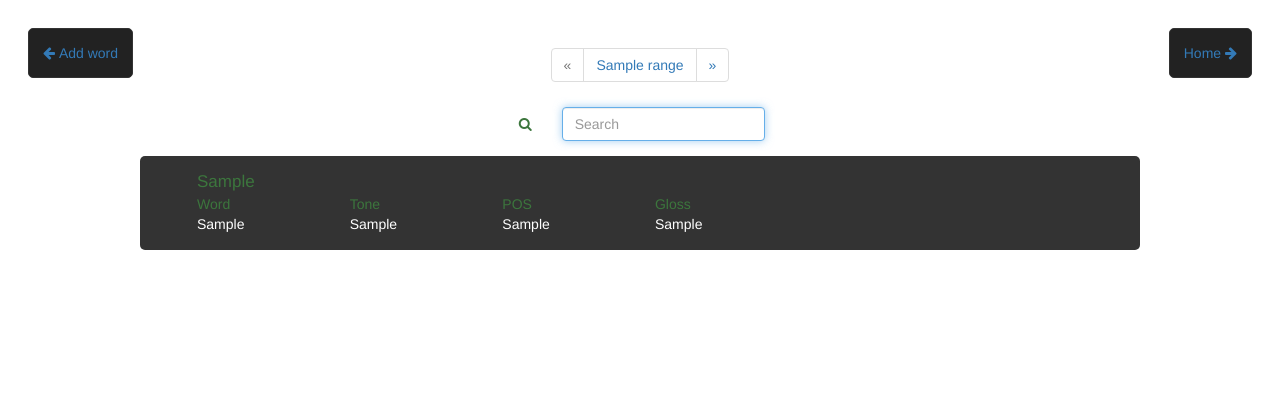
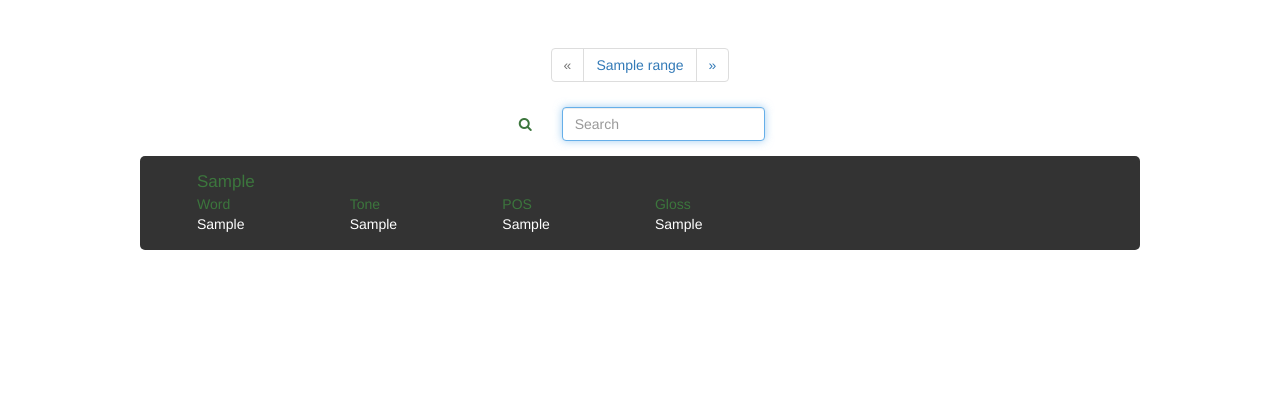
Before and after one commit to Typecraft/ruyankitara, a Django app: template words/templates/words/mywords.html in a window 1280 px wide. Shown: the top 420 px of the page. Run offline with Django 3.2, Linux system fonts and the light colour scheme; tables that the repository leaves empty hold one stand-in row (values such as "Sample post"); the template is opened without the code that fills it: values that come from a table or form of the project are taken from there, most other values are stand-ins (such as "Sample title", 1, 10 or a date in 2020); some libraries are stand-ins or nearby versions.

```diff
--- a/words/static/words/mywords.css
+++ b/words/static/words/mywords.css
@@ -64,6 +64,6 @@
 }
 .search a{
     position: absolute;
-    right: -90px;
-    top: 10px;
+    right: -100px;
+    top: 13px;
 }
--- a/words/templates/words/addword.html
+++ b/words/templates/words/addword.html
@@ -11,7 +11,7 @@
         <a href="/"><i class="fa fa-arrow-left"></i> <span>Home</span></a>
     </div>
     <div class="forward">
-        <a href="/my-words"><span>My words</span>&nbsp;<i class="fa fa-arrow-right"></i></a>
+        <a href="/words"><span>Words</span>&nbsp;<i class="fa fa-arrow-right"></i></a>
     </div>
     <div class="words container">
         <div class="page-header">
--- a/words/templates/words/mywords.html
+++ b/words/templates/words/mywords.html
@@ -5,36 +5,30 @@
 {% endblock %}
 
 {% block body %}
-    <div class="back">
-        <a href="/word"><i class="fa fa-arrow-left"></i>&nbsp;<span>Add word</span></a>
-    </div>
-    <div class="forward">
-        <a href="/"><span>Home</span>&nbsp;<i class="fa fa-arrow-right"></i></a>
-    </div>
     <div class="mywords__wrapper">
         <div class="header">
             <ul class="pagination">
                 {% if page == 1 %}
                     <li class="disabled"><a href="">&laquo;</a></li>
                 {% else %}
-                    <li><a href="/my-words?page={{ page|add:-1 }}">&laquo;</a></li>
+                    <li><a href="/words?page={{ page|add:-1 }}">&laquo;</a></li>
                 {% endif %}
                 {% for i in range %}
                     {% if i == page %}
                         <li class="active"><a href="#">{{ i }}</a></li>
                     {% else %}
-                        <li><a href="/my-words?page={{ i }}{% if search_query %}&q={{ search_query }}{% endif %}">{{ i }}</a></li>
+                        <li><a href="/words?page={{ i }}{% if search_query %}&q={{ search_query }}{% endif %}">{{ i }}</a></li>
                     {% endif %}
                 {% endfor %}
                 {% if page == num_pages %}
                     <li class="disabled"><a href="">&raquo;</a></li>
                 {% else %}
-                    <li><a href="/my-words?page={{ page|add:1 }}">&raquo;</a></li>
+                    <li><a href="/words?page={{ page|add:1 }}">&raquo;</a></li>
                 {% endif %}
             </ul>
         </div>
         <div class="search">
-            <form action="my-words" method="GET" class="form-horizontal" accept-charset="UTF-8">
+            <form action="words" method="GET" class="form-horizontal" accept-charset="UTF-8">
                 <div class="form-group">
                     <label class="text-success col-sm-2 control-label" for="search"><i class="fa fa-search"></i></label>
                     <div class="col-sm-10">
@@ -43,7 +37,7 @@
                 </div>
             </form>
             {% if is_filtered %}
-                <a href="my-words">
+                <a href="words">
                     <i class="fa fa-times"></i> Clear filter
                 </a>
             {% endif %}
@@ -86,19 +80,19 @@
                 {% if page == 1 %}
                     <li class="disabled"><a href="">&laquo;</a></li>
                 {% else %}
-                    <li><a href="/my-words?page={{ page|add:-1 }}">&laquo;</a></li>
+                    <li><a href="/words?page={{ page|add:-1 }}">&laquo;</a></li>
                 {% endif %}
                 {% for i in range %}
                     {% if i == page %}
                         <li class="active"><a href="#">{{ i }}</a></li>
                     {% else %}
-                        <li><a href="/my-words?page={{ i }}">{{ i }}</a></li>
+                        <li><a href="/words?page={{ i }}">{{ i }}</a></li>
                     {% endif %}
                 {% endfor %}
                 {% if page == num_pages %}
                     <li class="disabled"><a href="">&raquo;</a></li>
                 {% else %}
-                    <li><a href="/my-words?page={{ page|add:1 }}">&raquo;</a></li>
+                    <li><a href="/words?page={{ page|add:1 }}">&raquo;</a></li>
                 {% endif %}
             </ul>
         </div>
--- a/words/templates/words/word_detail.html
+++ b/words/templates/words/word_detail.html
@@ -8,7 +8,7 @@
 
 {% block body %}
     <div class="back">
-        <a href="/my-words"><i class="fa fa-arrow-left"></i> <span>My words</span></a>
+        <a href="/words"><i class="fa fa-arrow-left"></i> <span>Words</span></a>
     </div>
     <div class="individual container">
         <div class="page-header">
--- a/words/urls.py
+++ b/words/urls.py
@@ -10,5 +10,5 @@ urlpatterns = [
     url(r'^word/(?P<id>[0-9]+)/delete$', views.word_delete, name="word_delete"),
     url(r'^word/(?P<id>[0-9]+)/update$', views.word_update, name="word_update"),
     url(r'^home$', views.home, name='home'),
-    url(r'^my-words$', views.my_words, name='mywords'),
+    url(r'^words$', views.words, name='words'),
 ]
```
Also changed, not shown: words/views.py (+19 -18 lines).
